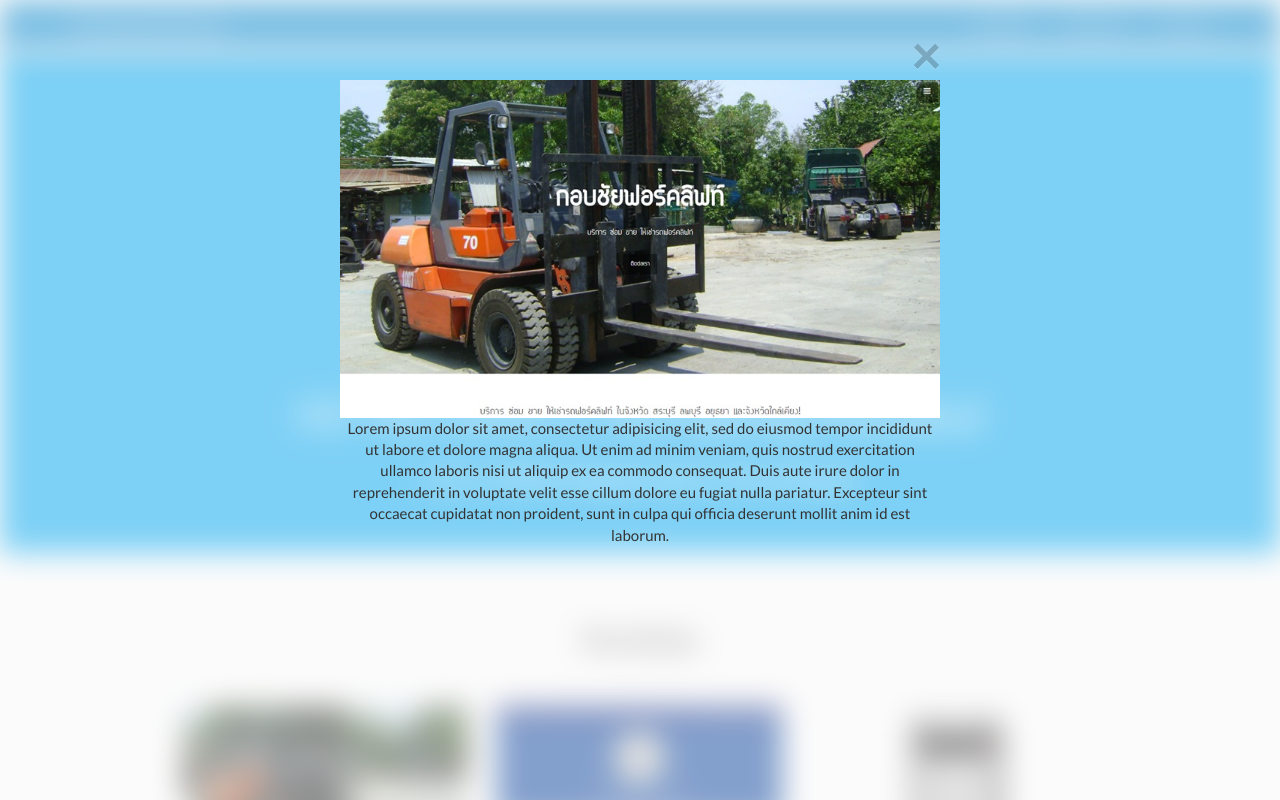
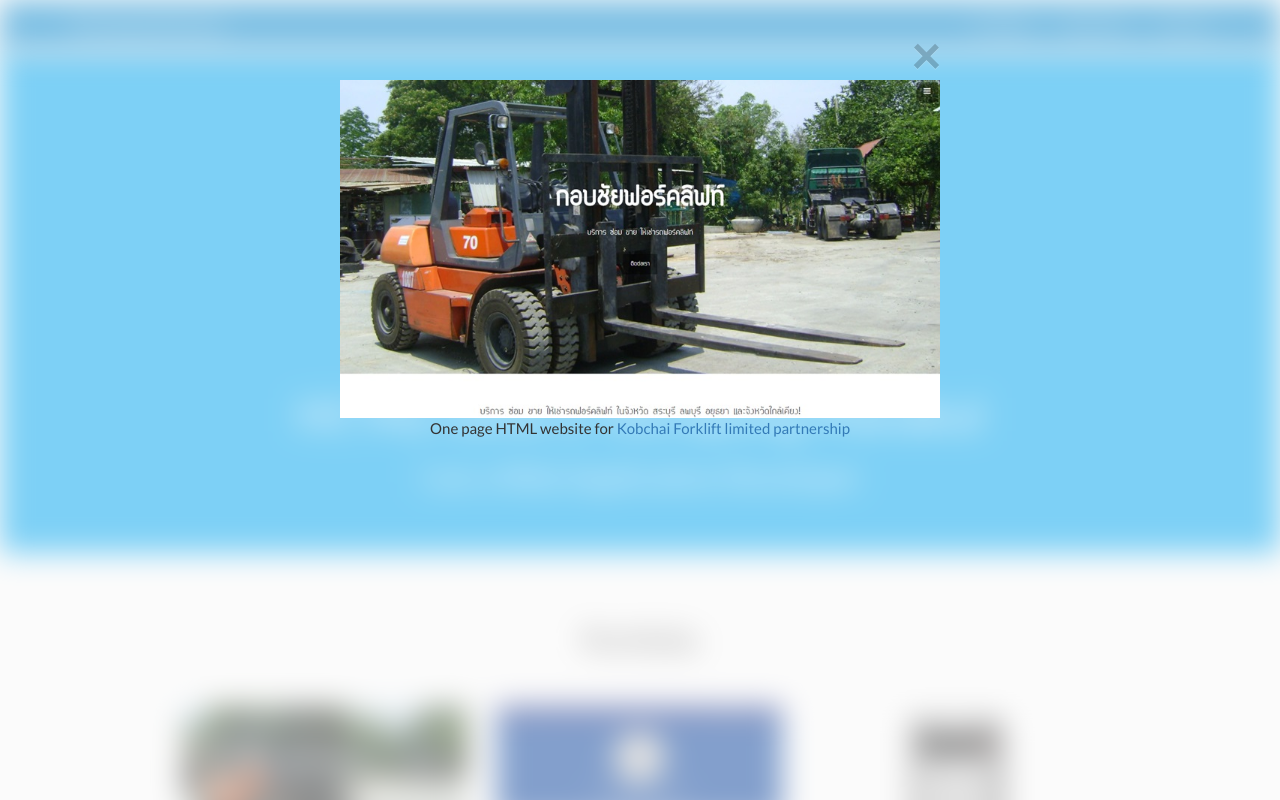
Before and after one commit to Ceece/ceece.github.io, a plain HTML site: page index.html in a window 1280 px wide. Both pictures are taken after a click on the picture 324 px from the left and 785 px from the top of the page. Shown: the top 800 px of the page. Drawn offline with nearby package versions, Linux system fonts and the light colour scheme; a script that the page names is missing.

Commit message:
add portfolio captures

```diff
--- a/index.html
+++ b/index.html
@@ -96,8 +96,8 @@
     <div class="modal fade" tabindex="-1" role="dialog" aria-hidden="true" id="portfolio-modal-1">
         <div class="modal-dialog text-center">
             <button type="button" class="close" data-dismiss="modal" aria-hidden="true">×</button><!-- Close Button -->
-            <img src="images/portfolio/kobchaiforklift.jpg" class="img-responsive">
-            <p>Lorem ipsum dolor sit amet, consectetur adipisicing elit, sed do eiusmod tempor incididunt ut labore et dolore magna aliqua. Ut enim ad minim veniam, quis nostrud exercitation ullamco laboris nisi ut aliquip ex ea commodo consequat. Duis aute irure dolor in reprehenderit in voluptate velit esse cillum dolore eu fugiat nulla pariatur. Excepteur sint occaecat cupidatat non proident, sunt in culpa qui officia deserunt mollit anim id est laborum.</p>
+            <a href="http://kobchaiforklift.com" target="_blank"><img src="images/portfolio/kobchaiforklift.jpg" class="img-responsive"></a>
+            <p>One page HTML website for <a href="http://kobchaiforklift.com" target="_blank">Kobchai Forklift limited partnership</a></p>
         </div>
     </div>
 
@@ -106,7 +106,7 @@
         <div class="modal-dialog text-center">
             <button type="button" class="close" data-dismiss="modal" aria-hidden="true">×</button><!-- Close Button -->
             <p data-height="500" data-theme-id="0" data-slug-hash="zvLgQx" data-default-tab="result" data-user="Ceece" class='codepen'>See the Pen <a href='http://codepen.io/Ceece/pen/zvLgQx/'>Zipline: Build a JavaScript Calculator</a> by Teerapong Manakul (<a href='http://codepen.io/Ceece'>@Ceece</a>) on <a href='http://codepen.io'>CodePen</a>.</p>
-            <p>Lorem ipsum dolor sit amet, consectetur adipisicing elit, sed do eiusmod tempor incididunt ut labore et dolore magna aliqua. Ut enim ad minim veniam, quis nostrud exercitation ullamco laboris nisi ut aliquip ex ea commodo consequat. Duis aute irure dolor in reprehenderit in voluptate velit esse cillum dolore eu fugiat nulla pariatur. Excepteur sint occaecat cupidatat non proident, sunt in culpa qui officia deserunt mollit anim id est laborum.</p>
+            <p>jQuery Calculator that looks like a real calculator</p>
         </div>
     </div>
 
@@ -115,7 +115,7 @@
         <div class="modal-dialog text-center">
             <button type="button" class="close" data-dismiss="modal" aria-hidden="true">×</button><!-- Close Button -->
             <p data-height="500" data-theme-id="0" data-slug-hash="vNaWaY" data-default-tab="result" data-user="Ceece" class='codepen'>See the Pen <a href='http://codepen.io/Ceece/pen/vNaWaY/'>Zipline: Build a Pomodoro Clock</a> by Teerapong Manakul (<a href='http://codepen.io/Ceece'>@Ceece</a>) on <a href='http://codepen.io'>CodePen</a>.</p>
-            <p>Lorem ipsum dolor sit amet, consectetur adipisicing elit, sed do eiusmod tempor incididunt ut labore et dolore magna aliqua. Ut enim ad minim veniam, quis nostrud exercitation ullamco laboris nisi ut aliquip ex ea commodo consequat. Duis aute irure dolor in reprehenderit in voluptate velit esse cillum dolore eu fugiat nulla pariatur. Excepteur sint occaecat cupidatat non proident, sunt in culpa qui officia deserunt mollit anim id est laborum.</p>
+            <p>jQuery Pomodoro Timer, a time management that uses a timer to break down work into intervals, traditionally 25 minutes in length, separated by short breaks.</p>
         </div>
     </div>
 
@@ -124,7 +124,7 @@
         <div class="modal-dialog text-center">
             <button type="button" class="close" data-dismiss="modal" aria-hidden="true">×</button><!-- Close Button -->
             <p data-height="600" data-theme-id="0" data-slug-hash="qbrXQg" data-default-tab="result" data-user="Ceece" class='codepen'>See the Pen <a href='http://codepen.io/Ceece/pen/qbrXQg/'>Zipline: Build a Simon Game</a> by Teerapong Manakul (<a href='http://codepen.io/Ceece'>@Ceece</a>) on <a href='http://codepen.io'>CodePen</a>.</p>
-            <p>Lorem ipsum dolor sit amet, consectetur adipisicing elit, sed do eiusmod tempor incididunt ut labore et dolore magna aliqua. Ut enim ad minim veniam, quis nostrud exercitation ullamco laboris nisi ut aliquip ex ea commodo consequat. Duis aute irure dolor in reprehenderit in voluptate velit esse cillum dolore eu fugiat nulla pariatur. Excepteur sint occaecat cupidatat non proident, sunt in culpa qui officia deserunt mollit anim id est laborum.</p>
+            <p>Simon game that's created by AngularJS. This game come with interactive sound when you push the button. To start game you have to flip the switch and press start. Strict mode is gameplay that restart when you push wrong.</p>
         </div>
     </div>
 
@@ -133,7 +133,7 @@
         <div class="modal-dialog text-center">
             <button type="button" class="close" data-dismiss="modal" aria-hidden="true">×</button><!-- Close Button -->
             <p data-height="500" data-theme-id="0" data-slug-hash="WrGVrO" data-default-tab="result" data-user="Ceece" class='codepen'>See the Pen <a href='http://codepen.io/Ceece/pen/WrGVrO/'>Zipline: Build a Tic Tac Toe Game</a> by Teerapong Manakul (<a href='http://codepen.io/Ceece'>@Ceece</a>) on <a href='http://codepen.io'>CodePen</a>.</p>
-            <p>Lorem ipsum dolor sit amet, consectetur adipisicing elit, sed do eiusmod tempor incididunt ut labore et dolore magna aliqua. Ut enim ad minim veniam, quis nostrud exercitation ullamco laboris nisi ut aliquip ex ea commodo consequat. Duis aute irure dolor in reprehenderit in voluptate velit esse cillum dolore eu fugiat nulla pariatur. Excepteur sint occaecat cupidatat non proident, sunt in culpa qui officia deserunt mollit anim id est laborum.</p>
+            <p>Tic Tac Toe that's created by AngularJS. I tryed to create an AI that you can't win. It was combinated from <a href="http://neverstopbuilding.com/minimax" target="_blank">minimax method</a> and <a href="https://en.wikipedia.org/wiki/Tic-tac-toe#Strategy" target="_blank">Newell and Simon's 1972 strategy</a></p>
         </div>
     </div>
 
@@ -142,7 +142,7 @@
         <div class="modal-dialog text-center">
             <button type="button" class="close" data-dismiss="modal" aria-hidden="true">×</button><!-- Close Button -->
             <img src="images/portfolio/itsme.jpg" class="img-responsive">
-            <p>Lorem ipsum dolor sit amet, consectetur adipisicing elit, sed do eiusmod tempor incididunt ut labore et dolore magna aliqua. Ut enim ad minim veniam, quis nostrud exercitation ullamco laboris nisi ut aliquip ex ea commodo consequat. Duis aute irure dolor in reprehenderit in voluptate velit esse cillum dolore eu fugiat nulla pariatur. Excepteur sint occaecat cupidatat non proident, sunt in culpa qui officia deserunt mollit anim id est laborum.</p>
+            <p>Simple HTML <a href="http://ceece.github.io/itsme/" target="_blank">portfolio template</a>, that's created from Bootstrap and jQuery.</p>
         </div>
     </div>
 
```
